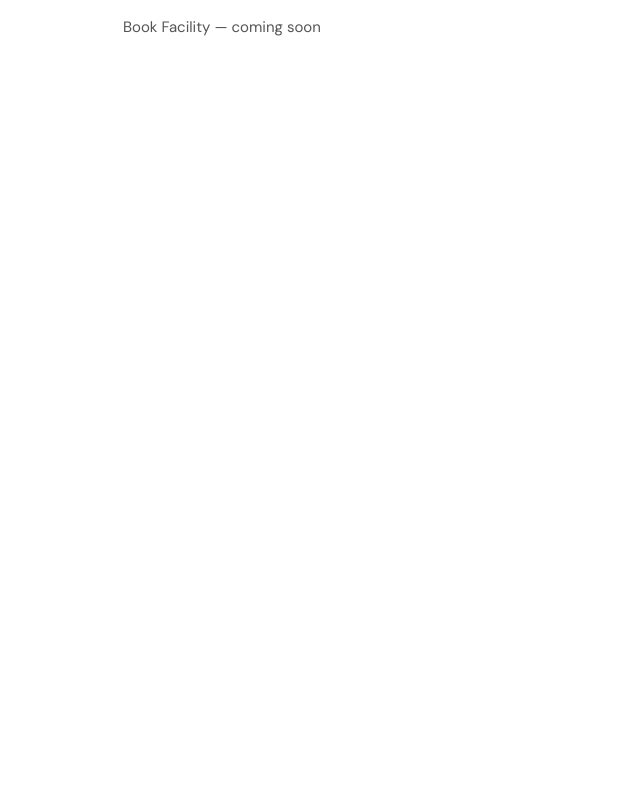
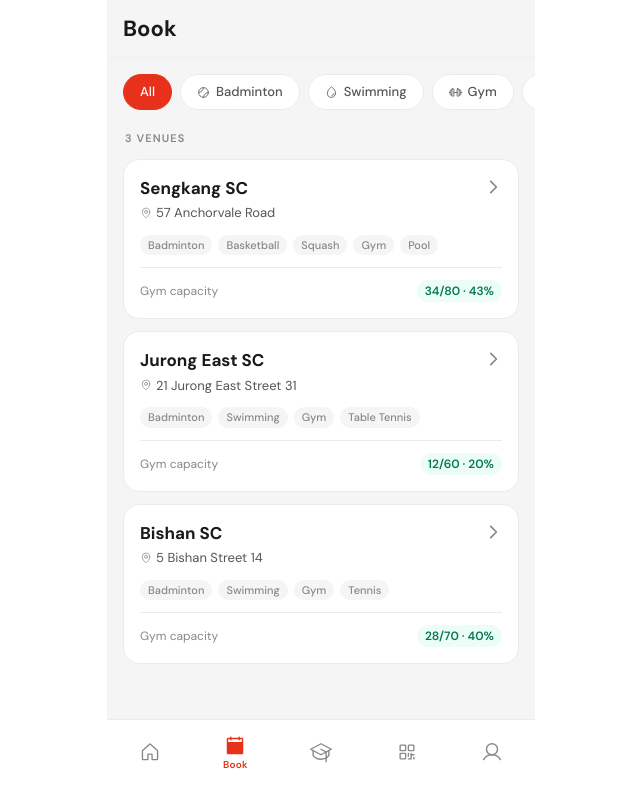
Before and after one commit to AcesonAw-Builder/activesg-prototype, a Next.js app: page /book in a window 1280 px wide. Shown: the whole page, without its empty margins (319-959 px from the left). Built offline with nearby package versions, Linux system fonts and the light colour scheme; a web font is replaced by a local one.

Commit message:
feat: /book screen

```diff
--- a/app/book/page.tsx
+++ b/app/book/page.tsx
@@ -1,7 +1,112 @@
+"use client"
+
+import { useState } from "react"
+import { motion } from "motion/react"
+import { TennisBall, Drop, Barbell, Basketball, Waves } from "phosphor-react"
+import { mockVenues } from "@/lib/mockData"
+import { BottomNav } from "@/components/layout/BottomNav"
+import { VenueBookingCard } from "@/components/booking/VenueBookingCard"
+import type { FacilityType } from "@/lib/types"
+
+type SportOption = {
+  id: FacilityType | null
+  label: string
+  Icon?: React.ElementType
+}
+
+const SPORT_FILTERS: SportOption[] = [
+  { id: null, label: "All" },
+  { id: "badminton", label: "Badminton", Icon: TennisBall },
+  { id: "swimming", label: "Swimming", Icon: Drop },
+  { id: "gym", label: "Gym", Icon: Barbell },
+  { id: "basketball", label: "Basketball", Icon: Basketball },
+  { id: "squash", label: "Squash", Icon: TennisBall },
+  { id: "tennis", label: "Tennis", Icon: TennisBall },
+  { id: "pool", label: "Pool", Icon: Waves },
+]
+
+const itemV = {
+  hidden: { y: 14, opacity: 0 },
+  show: { y: 0, opacity: 1, transition: { type: "spring" as const, stiffness: 300, damping: 28 } },
+}
+
 export default function BookPage() {
+  const [sport, setSport] = useState<FacilityType | null>(null)
+
+  const venues = sport
+    ? mockVenues.filter((v) => (v.facilities as string[]).includes(sport))
+    : mockVenues
+
   return (
-    <main className="p-4">
-      <p className="text-text-secondary text-body">Book Facility — coming soon</p>
-    </main>
-  );
+    <div className="min-h-dvh bg-surface-1 dark:bg-dark-surface-0">
+      {/* Sticky header */}
+      <header className="sticky top-0 z-40 pt-safe">
+        <div className="bg-surface-1/90 dark:bg-[#121212]/90 backdrop-blur-md border-b border-surface-2/60 dark:border-dark-surface-2/60">
+          <div className="px-4 py-3">
+            <h1 className="text-[22px] font-bold text-text-primary dark:text-[#F5F5F5]">
+              Book
+            </h1>
+          </div>
+        </div>
+      </header>
+
+      {/* Sport filter chips */}
+      <div className="overflow-x-auto no-scrollbar pt-4 pb-2">
+        <div className="flex gap-2 px-4 w-max">
+          {SPORT_FILTERS.map(({ id, label, Icon }) => {
+            const active = sport === id
+            return (
+              <button
+                key={label}
+                onClick={() => setSport(id)}
+                className={`flex items-center gap-1.5 px-4 rounded-full border text-[13px] font-medium whitespace-nowrap transition-colors duration-150 ${
+                  active
+                    ? "bg-brand-red border-brand-red text-white"
+                    : "bg-white dark:bg-dark-surface-1 border-surface-2 dark:border-dark-surface-2 text-text-secondary dark:text-[#AAAAAA]"
+                }`}
+                style={{ minHeight: 36 }}
+              >
+                {Icon && <Icon size={13} weight="regular" aria-hidden />}
+                {label}
+              </button>
+            )
+          })}
+        </div>
+      </div>
+
+      {/* Venue cards */}
+      <motion.div
+        className="px-4 pt-3 pb-28 space-y-3"
+        initial="hidden"
+        animate="show"
+        variants={{ hidden: {}, show: { transition: { staggerChildren: 0.06 } } }}
+      >
+        <p className="text-[11px] font-semibold text-text-tertiary dark:text-[#555] uppercase tracking-widest px-0.5">
+          {venues.length} {venues.length === 1 ? "venue" : "venues"}
+        </p>
+
+        {venues.map((venue) => (
+          <motion.div key={venue.id} variants={itemV}>
+            <VenueBookingCard venue={venue} highlightSport={sport} />
+          </motion.div>
+        ))}
+
+        {venues.length === 0 && (
+          <motion.div variants={itemV} className="py-16 text-center">
+            <p className="text-[15px] text-text-secondary dark:text-[#AAAAAA]">
+              No venues with this facility.
+            </p>
+            <button
+              onClick={() => setSport(null)}
+              className="mt-3 text-[14px] font-semibold text-brand-red"
+            >
+              Clear filter
+            </button>
+          </motion.div>
+        )}
+      </motion.div>
+
+      <BottomNav />
+    </div>
+  )
 }
--- a/app/globals.css
+++ b/app/globals.css
@@ -64,4 +64,13 @@
   .pt-safe {
     padding-top: env(safe-area-inset-top);
   }
+
+  .no-scrollbar {
+    scrollbar-width: none;
+    -ms-overflow-style: none;
+  }
+
+  .no-scrollbar::-webkit-scrollbar {
+    display: none;
+  }
 }
--- /dev/null
+++ b/components/booking/VenueBookingCard.tsx
@@ -0,0 +1,92 @@
+import Link from "next/link"
+import { MapPin, CaretRight } from "phosphor-react"
+import type { Venue, FacilityType } from "@/lib/types"
+import { gymCapacityColor } from "@/lib/utils"
+
+const FACILITY_LABELS: Record<string, string> = {
+  badminton: "Badminton",
+  basketball: "Basketball",
+  squash: "Squash",
+  gym: "Gym",
+  pool: "Pool",
+  swimming: "Swimming",
+  tennis: "Tennis",
+  tabletennis: "Table Tennis",
+  fitness: "Fitness",
+}
+
+const CAPACITY_STYLES = {
+  success: "text-emerald-700 bg-emerald-50",
+  warning: "text-orange-700 bg-orange-50",
+  error: "text-red-700 bg-red-50",
+}
+
+interface VenueBookingCardProps {
+  venue: Venue
+  highlightSport?: FacilityType | null
+}
+
+export function VenueBookingCard({ venue, highlightSport }: VenueBookingCardProps) {
+  const capacityPct = Math.round((venue.gymCapacity.current / venue.gymCapacity.max) * 100)
+  const tier = gymCapacityColor(capacityPct)
+
+  return (
+    <Link
+      href={`/book/${venue.id}`}
+      className="block active:scale-[0.99] transition-transform duration-100"
+    >
+      <div className="bg-white dark:bg-dark-surface-1 rounded-2xl border border-surface-2 dark:border-dark-surface-2 p-4">
+        {/* Name + caret */}
+        <div className="flex items-start justify-between gap-2">
+          <div className="flex-1 min-w-0">
+            <p className="text-[17px] font-bold text-text-primary dark:text-[#F5F5F5]">
+              {venue.shortName}
+            </p>
+            <div className="flex items-center gap-1 mt-0.5">
+              <MapPin size={12} className="text-text-tertiary shrink-0" aria-hidden />
+              <p className="text-[13px] text-text-secondary dark:text-[#AAAAAA] truncate">
+                {venue.address.split(",")[0]}
+              </p>
+            </div>
+          </div>
+          <CaretRight
+            size={18}
+            weight="bold"
+            className="text-text-tertiary dark:text-[#555] shrink-0 mt-0.5"
+            aria-hidden
+          />
+        </div>
+
+        {/* Facility chips */}
+        <div className="flex flex-wrap gap-1.5 mt-3">
+          {venue.facilities.map((f) => (
+            <span
+              key={f}
+              className={`text-[11px] font-medium px-2 py-0.5 rounded-full ${
+                highlightSport === f
+                  ? "bg-brand-red/10 text-brand-red"
+                  : "bg-surface-1 dark:bg-dark-surface-2 text-text-tertiary dark:text-[#777]"
+              }`}
+            >
+              {FACILITY_LABELS[f] ?? f}
+            </span>
+          ))}
+        </div>
+
+        {/* Gym capacity */}
+        {venue.facilities.includes("gym") && (
+          <div className="flex items-center justify-between mt-3 pt-3 border-t border-surface-2 dark:border-dark-surface-2">
+            <span className="text-[12px] text-text-tertiary dark:text-[#777]">
+              Gym capacity
+            </span>
+            <span
+              className={`text-[12px] font-semibold px-2 py-0.5 rounded-full tabular-nums ${CAPACITY_STYLES[tier]}`}
+            >
+              {venue.gymCapacity.current}/{venue.gymCapacity.max} &middot; {capacityPct}%
+            </span>
+          </div>
+        )}
+      </div>
+    </Link>
+  )
+}
```
Also changed, not shown: .obsidian/workspace.json, 1 other file (tests, documents, lock files or other folders).
